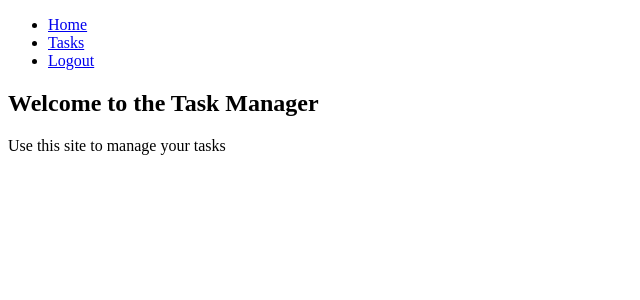
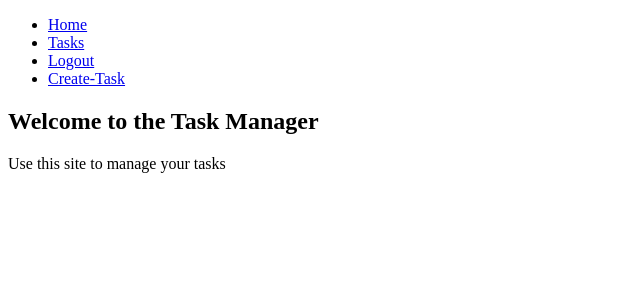
Before and after one commit to Ezejosue/DjangoApp, a Django app: page / in a window 1280 px wide. Shown: the top 300 px of the page, without its empty margins (0-640 px from the left). Run offline with Django 5.2, Linux system fonts and the light colour scheme; the visitor is signed in with stand-in values (Sample User, id 1).

Commit message:
Implemented CRUD Operations, Status Change Functionality, and Form Handling in Django
The CRUD operations were created to manage tasks, including the function to change the task's status and the corresponding form. The modified files include urls.py, views.py, and new HTML files added to the templates folder. Additionally, the forms.py file was created to handle forms in Django.

```diff
--- a/djangoAppAuth/urls.py
+++ b/djangoAppAuth/urls.py
@@ -24,6 +24,12 @@ urlpatterns = [
     path('signup/', views.signup, name='signup'),
     path('task/', views.tasks, name='task'),
     path('logout/', views.logoutUser, name='logout'),
-    path('login/', views.loginView, name='login')
+    path('login/', views.loginView, name='login'),
+    path('task/createTask', views.task_create, name='createTask'),
+    path('task/detailTask/<int:id>', views.task_detail, name='detailTask'),
+    path('task/detailTask/<int:id>/complete',
+         views.task_complete, name='completeTask'),
+    path('task/detailTask/<int:id>/delete',
+         views.task_delete, name='deleteTask'),
 
 ]
--- a/tasks/templates/base.html
+++ b/tasks/templates/base.html
@@ -12,9 +12,10 @@
     <nav>
         <ul>
             <li><a href="{% url 'home' %}">Home</a></li>
+            {% if user.is_authenticated %}
             <li><a href="{% url 'task' %}">Tasks</a></li>
-            {% if user.is_authenticated %}
             <li><a href="{% url 'logout' %}">Logout</a></li>
+            <li><a href="{% url 'createTask' %}">Create-Task</a></li>
             {% else %}
             <li><a href="{% url 'signup' %}">Signup</a></li>
             <li><a href="{% url 'login' %}">Login</a></li>
--- a/tasks/views.py
+++ b/tasks/views.py
@@ -1,9 +1,11 @@
-from django.shortcuts import render, redirect
-from django.http import HttpResponse
+from django.shortcuts import render, redirect, get_object_or_404
 from django.contrib.auth.forms import UserCreationForm, AuthenticationForm
 from django.contrib.auth.models import User
 from django.contrib.auth import login, logout, authenticate
 from django.db import IntegrityError
+from .forms import TaskForm
+from .models import Task
+from django.utils import timezone
 
 # Create your views here.
 
@@ -35,7 +37,8 @@ def signup(request):
 
 
 def tasks(request):
-    return render(request, 'task.html')
+    tasks = Task.objects.filter(user=request.user, dateCompleted__isnull=True)
+    return render(request, 'task.html', {'tasks': tasks})
 
 # Logout View
 
@@ -58,3 +61,55 @@ def loginView(request):
         else:
             login(request, user)
             return redirect('task')
+
+# task Create view
+
+
+def task_create(request):
+    if request.method == 'GET':
+        return render(request, 'create-task.html', {'form': TaskForm})
+    else:
+        try:
+            form = TaskForm(request.POST)
+            newTask = form.save(commit=False)
+            newTask.user = request.user
+            newTask.save()
+            return redirect('task')
+        except ValueError:
+            return render(request, 'create-task.html', {'form': TaskForm, 'message': 'Bad data passed in. Try again.'})
+
+# task detail view
+
+
+def task_detail(request, id):
+    if request.method == 'GET':
+        task = get_object_or_404(Task, pk=id, user=request.user)
+        form = TaskForm(instance=task)
+        return render(request, 'task-detail.html', {'task': task, 'form': form})
+    else:
+        try:
+            task = get_object_or_404(Task, pk=id, user=request.user)
+            form = TaskForm(request.POST, instance=task)
+            form.save()
+            return redirect('task')
+        except ValueError:
+            return render(request, 'task-detail.html', {'task': task, 'form': form, 'message': 'Bad info passed in. Try again.'})
+
+# task complete view
+
+
+def task_complete(request, id):
+    task = get_object_or_404(Task, pk=id, user=request.user)
+    if request.method == 'POST':
+        task.dateCompleted = timezone.now()
+        task.save()
+        return redirect('task')
+
+# task delete view
+
+
+def task_delete(request, id):
+    task = get_object_or_404(Task, pk=id, user=request.user)
+    if request.method == 'POST':
+        task.delete()
+        return redirect('task')
```
Also changed, not shown: tasks/forms.py (added, +11 -0 lines), tasks/templates/create-task.html (added, +14 -0 lines), tasks/templates/task-detail.html (added, +28 -0 lines), tasks/templates/task.html (+16 -1 lines).
